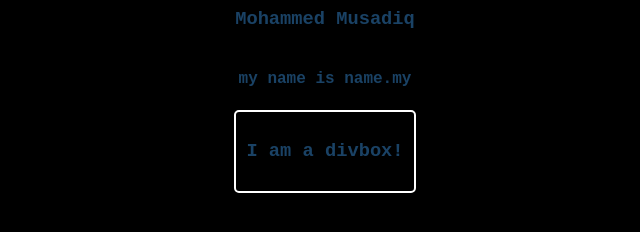
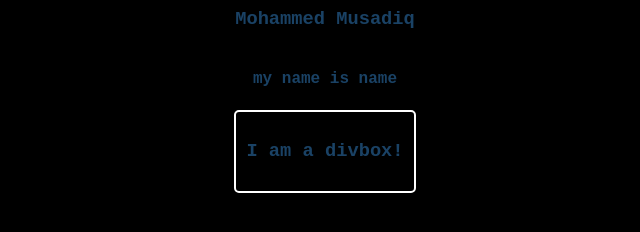
Before and after one commit to musaddiqmohammed/LearningGit, a plain HTML site: page index.html in a window 1280 px wide. Shown: the part 390-622 px from the top of the page, 315-955 px from the left. Drawn offline with Linux system fonts and the light colour scheme.

Commit message:
i changed h4

```diff
--- a/index.html
+++ b/index.html
@@ -49,7 +49,7 @@
         <h1>Welcome to the Workshop!</h1>
         <h2>git,set,go!</h2>
         <h3>Mohammed Musadiq</h3>
-        <h4>my name is name.my</h4>
+        <h4>my name is name</h4>
         <div class="box">
             <h3>I am a divbox!</h3>
         </div>
```
